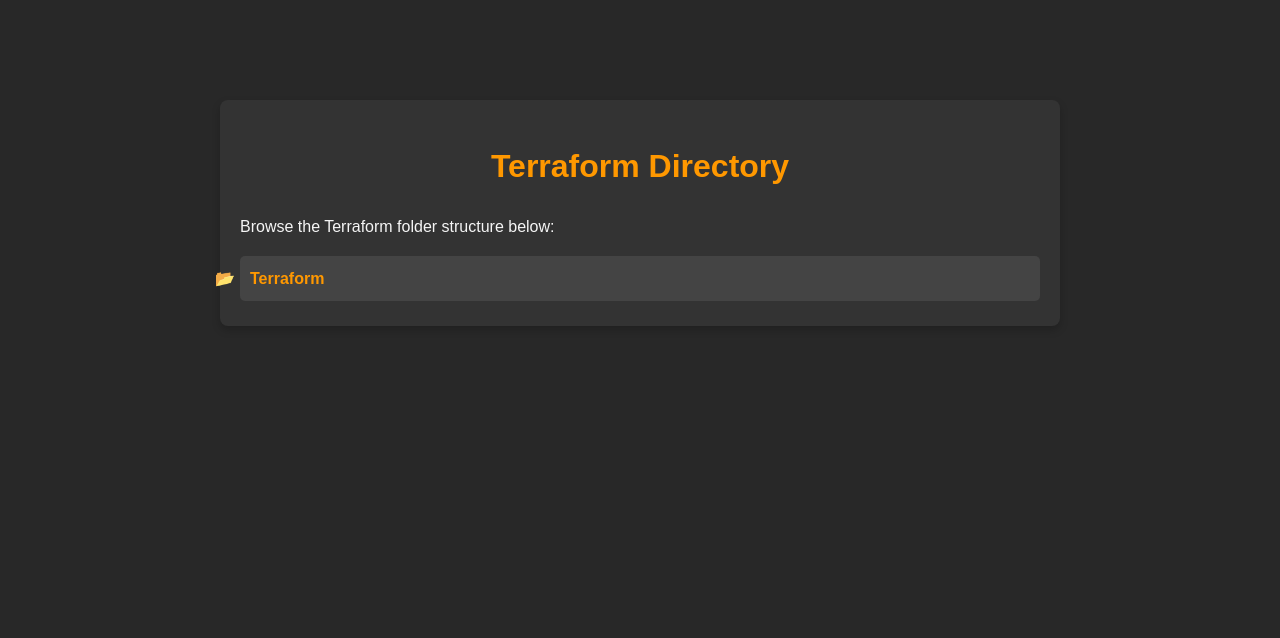
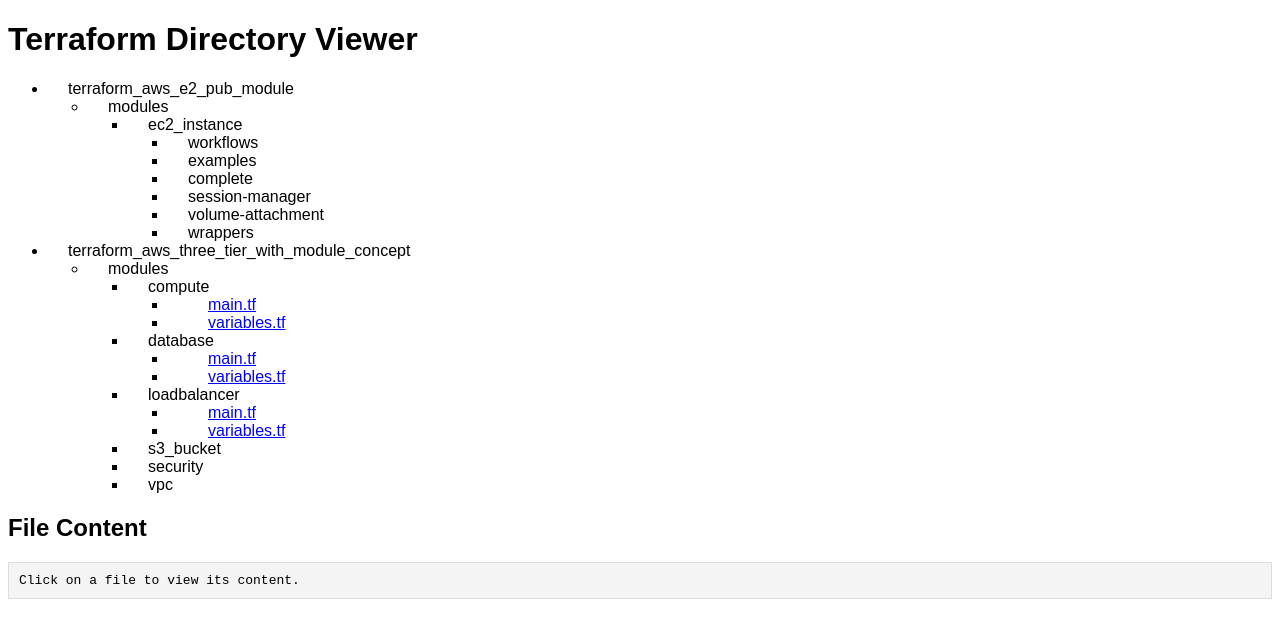
Before and after one commit to Gvrkprasad/github.io, a plain HTML site: page terraform.html in a window 1280 px wide. Drawn offline with Linux system fonts and the light colour scheme.

Commit message:
terraform.html updated

```diff
--- a/terraform.html
+++ b/terraform.html
@@ -3,113 +3,101 @@
 <head>
     <meta charset="UTF-8">
     <meta name="viewport" content="width=device-width, initial-scale=1.0">
-    <title>Terraform Directory</title>
-    <link rel="stylesheet" href="styles.css"> <!-- Link your main CSS file -->
+    <title>Terraform Directory Viewer</title>
     <style>
         body {
             font-family: Arial, sans-serif;
-            background-color: #282828;
-            color: #f5f5f5;
-            margin: 0;
-            padding: 20px;
         }
-        .container {
-            max-width: 800px;
-            margin: auto;
-            padding: 20px;
-            background-color: #333;
-            border-radius: 8px;
-            box-shadow: 0 4px 8px rgba(0, 0, 0, 0.2);
+        .directory {
+            margin-left: 20px;
         }
-        h1 {
-            text-align: center;
-            color: #ff9800;
-        }
-        ul {
-            list-style-type: none;
-            padding: 0;
-            margin: 0;
-        }
-        li {
-            margin: 5px 0;
-            padding: 10px;
-            background-color: #444;
-            border-radius: 5px;
+        .file {
+            margin-left: 40px;
             cursor: pointer;
-            position: relative;
-        }
-        li.folder {
-            font-weight: bold;
-            color: #ff9800;
-        }
-        li.file {
-            font-weight: normal;
-            color: #ffffff;
-        }
-        li::before {
-            content: "📂 ";
-            position: absolute;
-            left: -25px;
-        }
-        li.file::before {
-            content: "📄 ";
-        }
-        li.folder:hover,
-        li.file:hover {
-            background-color: #555;
-        }
-        li a {
-            text-decoration: none;
-            color: inherit;
-        }
-        li a:hover {
+            color: blue;
             text-decoration: underline;
         }
-        .nested {
-            display: none;
-            margin-left: 20px;
+        .file:hover {
+            text-decoration: none;
         }
-        .active {
-            display: block;
+        pre {
+            background-color: #f4f4f4;
+            border: 1px solid #ddd;
+            padding: 10px;
+            overflow-x: auto;
         }
     </style>
 </head>
 <body>
-    <div class="container">
-        <h1>Terraform Directory</h1>
-        <p>Browse the Terraform folder structure below:</p>
-        <ul id="directory-structure">
-            <li class="folder" onclick="toggleFolder(this)">Terraform
-                <ul class="nested">
-                    <li class="folder" onclick="toggleFolder(this)">Terraform RDS_mysql
-                        <ul class="nested">
-                            <li class="file"><a href="terraform/Terraform_RDS_mysql/main.tf" download>main.tf</a></li>
-                        </ul>
-                    </li>
-                    <li class="folder" onclick="toggleFolder(this)">Terraform Three_Tier Architecture
-                        <ul class="nested">
-                            <li class="folder" onclick="toggleFolder(this)">Terraform Three_Tier with main.tf
-                                <ul class="nested">
-                                    <li class="file"><a href="terraform/Terraform_Three_Tier_with_main.tf/main.tf" download>main.tf</a></li>
-                                </ul>
-                            </li>
-                        </ul>
-                    </li>
-                    <li class="file"><a href="terraform/terraform_iamuser_bucket_policy/main.tf" download>terraform_iamuser_bucket_policy</a></li>
-                    <li class="file"><a href="terraform/terraform_cli_practice_s3/main.tf" download>terraform_cli_practice_s3</a></li>
-                    <li class="file"><a href="terraform/terraform_tf_vars_single_instance/main.tf" download>terraform_tf_vars_single_instance</a></li>
-                </ul>
-            </li>
-        </ul>
+    <h1>Terraform Directory Viewer</h1>
+    <div id="directory-viewer"></div>
+    <div id="file-content">
+        <h2>File Content</h2>
+        <pre id="content-area">Click on a file to view its content.</pre>
     </div>
 
     <script>
-        function toggleFolder(element) {
-            const nestedList = element.querySelector(".nested");
-            if (nestedList) {
-                nestedList.classList.toggle("active");
+        // Simulated directory structure and file content
+        const directoryData = {
+            "terraform_aws_e2_pub_module": {
+                "modules": {
+                    "ec2_instance": {
+                        "workflows": {},
+                        "examples": {},
+                        "complete": {},
+                        "session-manager": {},
+                        "volume-attachment": {},
+                        "wrappers": {}
+                    }
+                }
+            },
+            "terraform_aws_three_tier_with_module_concept": {
+                "modules": {
+                    "compute": {
+                        "main.tf": "Content of compute/main.tf",
+                        "variables.tf": "Content of compute/variables.tf"
+                    },
+                    "database": {
+                        "main.tf": "Content of database/main.tf",
+                        "variables.tf": "Content of database/variables.tf"
+                    },
+                    "loadbalancer": {
+                        "main.tf": "Content of loadbalancer/main.tf",
+                        "variables.tf": "Content of loadbalancer/variables.tf"
+                    },
+                    "s3_bucket": {},
+                    "security": {},
+                    "vpc": {}
+                }
             }
+        };
+
+        // Generate HTML structure for directories and files
+        function generateDirectoryHTML(directory, parent = "") {
+            let html = "<ul>";
+            for (const key in directory) {
+                if (typeof directory[key] === "object") {
+                    html += `<li><span class="directory">${key}</span>${generateDirectoryHTML(directory[key], `${parent}/${key}`)}</li>`;
+                } else {
+                    html += `<li><span class="file" onclick="showFileContent('${parent}/${key}')">${key}</span></li>`;
+                }
+            }
+            html += "</ul>";
+            return html;
         }
+
+        // Display file content
+        function showFileContent(filePath) {
+            const fileParts = filePath.split("/").slice(1);
+            let content = directoryData;
+            fileParts.forEach(part => {
+                content = content[part];
+            });
+            document.getElementById("content-area").textContent = content || "File is empty or content not available.";
+        }
+
+        // Initialize directory viewer
+        document.getElementById("directory-viewer").innerHTML = generateDirectoryHTML(directoryData);
     </script>
 </body>
 </html>
```
Also changed, not shown: index.html (+1 -1 lines).
